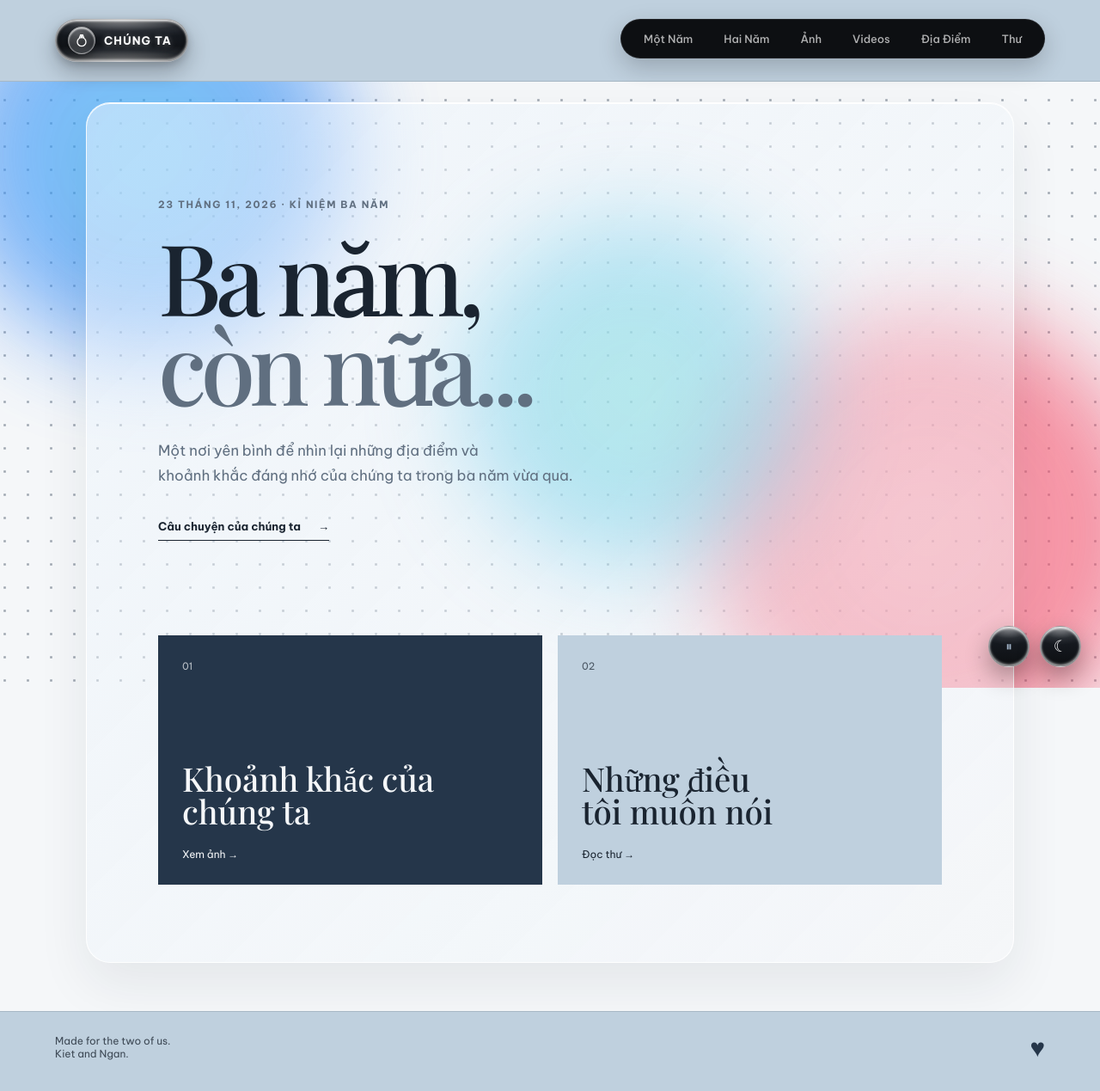
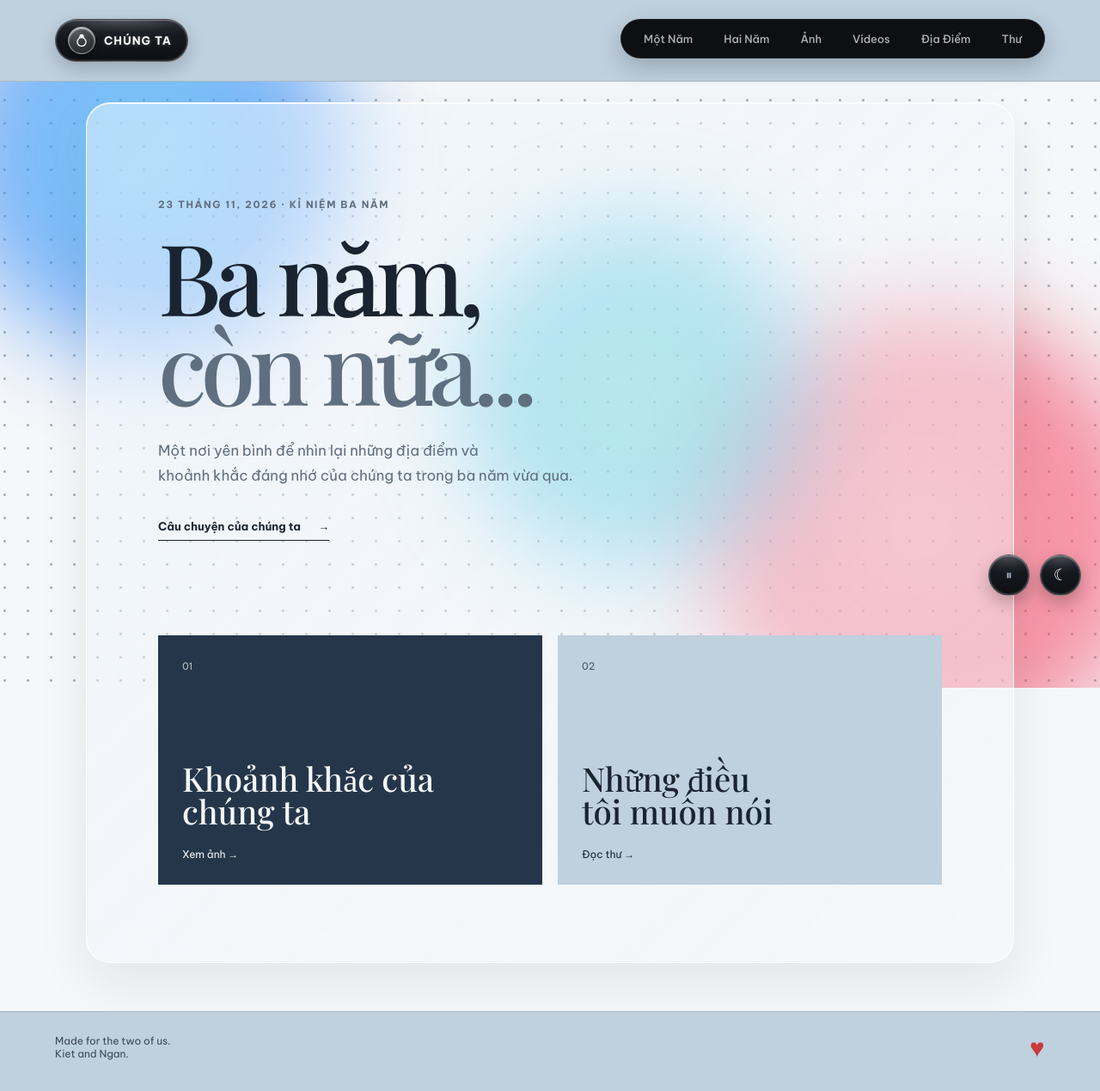
Before and after one commit to kietsyu/love-web, a Flask app: page / in a window 1280 px wide. Shown: the whole page at 86% size. Run offline with Flask 3, Linux system fonts and the light colour scheme.

Commit message:
UI updates: Reduce glass drop effects, reposition buttons, footer adjustments.

```diff
--- a/app.py
+++ b/app.py
@@ -160,6 +160,7 @@ def videos():
         ("qoOg_Mojako", "vertical", "04/11/2023", "Công viên Long Biên."),
         ("Ew1vEGFV5dc", "vertical", "09/01/2024", "Tập văn nghệ ở trường, hình như chuyên đề."),
         ("IZ6uBMWEA6o", "vertical", "K nhớ ngày nào", "Vẫn đang tập văn nghệ."),
+        ("Ho1doeSQg2Q", "vertical", "23/05/2024", "lần đầu đi bonding"),
         ("ir5BVAj8Vg0", "vertical", "14/06/2024", "Thích phết=))"),
         ("FMp_q5sT0o0", "vertical", "19/09/2024", "Dỗi rất nhiều!"),
         ("u0Qg4HmatPc", "vertical", "K nhớ thì chịu", "Sinh nhật Kiet."),
--- a/static/css/style.css
+++ b/static/css/style.css
@@ -36,22 +36,14 @@ main {
 .brand {
   align-items: center;
   background:
-    /* Top & bottom specular curved glass rims */
-    radial-gradient(120% 65% at 50% 0%, rgba(255, 255, 255, 0.55) 0%, rgba(255, 255, 255, 0.08) 42%, transparent 68%),
-    radial-gradient(120% 60% at 50% 100%, rgba(255, 255, 255, 0.45) 0%, rgba(210, 224, 238, 0.1) 45%, transparent 70%),
-    /* Deep crystal obsidian glass core matching the nav capsule */
+    radial-gradient(120% 65% at 50% 0%, rgba(255, 255, 255, 0.22) 0%, rgba(255, 255, 255, 0.03) 45%, transparent 70%),
     linear-gradient(180deg, #1b2028 0%, #0d0f12 100%);
-  border: 1px solid rgba(255, 255, 255, 0.55);
+  border: 1px solid rgba(255, 255, 255, 0.24);
   border-radius: 999px;
   box-shadow:
-    /* 3D floating elevation shadow */
-    0 12px 26px rgba(13, 15, 18, 0.28),
-    0 3px 8px rgba(13, 15, 18, 0.16),
-    /* Crisp top & bottom white glass edge refraction */
-    inset 0 2px 2.5px rgba(255, 255, 255, 0.85),
-    inset 0 -2px 3px rgba(255, 255, 255, 0.65),
-    /* Inner dark bezel depth */
-    inset 0 0 10px rgba(0, 0, 0, 0.6);
+    0 8px 20px rgba(13, 15, 18, 0.2),
+    inset 0 1px 1.5px rgba(255, 255, 255, 0.35),
+    inset 0 -1px 2px rgba(255, 255, 255, 0.2);
   color: #ffffff;
   display: inline-flex;
   font-size: 0.82rem;
@@ -60,7 +52,7 @@ main {
   letter-spacing: 0.08em;
   padding: 8px 18px 8px 14px;
   position: relative;
-  text-shadow: 0 1px 6px rgba(255, 255, 255, 0.35);
+  text-shadow: 0 1px 4px rgba(255, 255, 255, 0.2);
   text-transform: uppercase;
   transition:
     transform 0.35s cubic-bezier(0.34, 1.48, 0.64, 1),
@@ -281,18 +263,19 @@ main {
 }
 
 .site-footer span {
-  color: var(--dark);
+  animation: heart-pulse 1.1s ease-in-out infinite;
+  color: #c93b3b;
   cursor: pointer;
   display: inline-block;
   font-size: 1.85rem;
   line-height: 1;
-  transition: transform 0.25s ease, color 0.25s ease;
+  transform-origin: center;
   user-select: none;
 }
 
 .site-footer span:hover {
-  animation: heart-pulse 0.85s ease-in-out infinite;
-  color: #b84a4a;
+  animation-duration: 0.65s;
+  color: #e04848;
 }
 
 @keyframes heart-pulse {
@@ -1846,15 +1829,15 @@ main,
 .theme-toggle {
   align-items: center;
   background:
-    radial-gradient(120% 65% at 50% 0%, rgba(255, 255, 255, 0.55) 0%, rgba(255, 255, 255, 0.08) 45%, transparent 70%),
+    radial-gradient(120% 65% at 50% 0%, rgba(255, 255, 255, 0.22) 0%, rgba(255, 255, 255, 0.04) 48%, transparent 72%),
     linear-gradient(180deg, #1b2028 0%, #0d0f12 100%);
-  border: 1px solid rgba(255, 255, 255, 0.55);
+  border: 1px solid rgba(255, 255, 255, 0.24);
   border-radius: 50%;
   bottom: 24px;
   box-shadow:
-    0 12px 28px rgba(0, 0, 0, 0.32),
-    inset 0 2px 2.5px rgba(255, 255, 255, 0.85),
-    inset 0 -2px 3px rgba(255, 255, 255, 0.65);
+    0 8px 20px rgba(0, 0, 0, 0.24),
+    inset 0 1px 1.5px rgba(255, 255, 255, 0.38),
+    inset 0 -1px 2px rgba(255, 255, 255, 0.25);
   color: #ffffff;
   cursor: pointer;
   display: flex;
--- a/static/js/theme-toggle.js
+++ b/static/js/theme-toggle.js
@@ -26,8 +26,28 @@
         document.documentElement.setAttribute("data-motion", "off");
         localStorage.setItem("motion", "off");
       }
-      // Notify ambient-grid.js immediately
       window.dispatchEvent(new Event("motion-preference-changed"));
     });
   }
+
+  // 3. Keep Floating Toggle Buttons Parked Above the Footer at Bottom of Page
+  const footer = document.querySelector(".site-footer");
+  const toggles = [themeBtn, motionBtn].filter(Boolean);
+
+  function updateToggleOffset() {
+    if (!footer || toggles.length === 0) return;
+
+    const baseGap = window.innerWidth <= 700 ? 16 : 24;
+    const footerRect = footer.getBoundingClientRect();
+    const visibleFooterHeight = Math.max(0, window.innerHeight - footerRect.top);
+    const nextBottom = visibleFooterHeight > 0 ? visibleFooterHeight + 14 : baseGap;
+
+    toggles.forEach((btn) => {
+      btn.style.bottom = `${nextBottom}px`;
+    });
+  }
+
+  updateToggleOffset();
+  window.addEventListener("scroll", updateToggleOffset, { passive: true });
+  window.addEventListener("resize", updateToggleOffset);
 })();
```
Also changed, not shown: other parts of static/css/style.css (+10 -20 lines).
